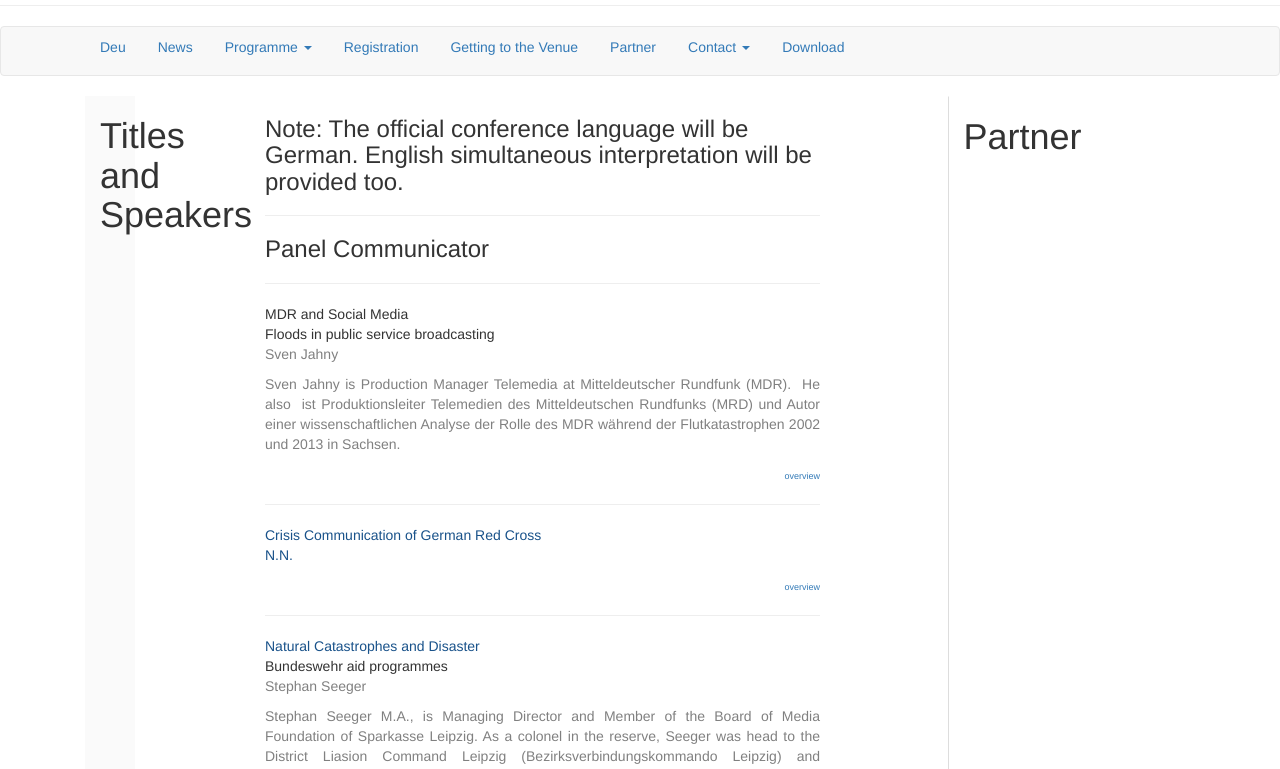
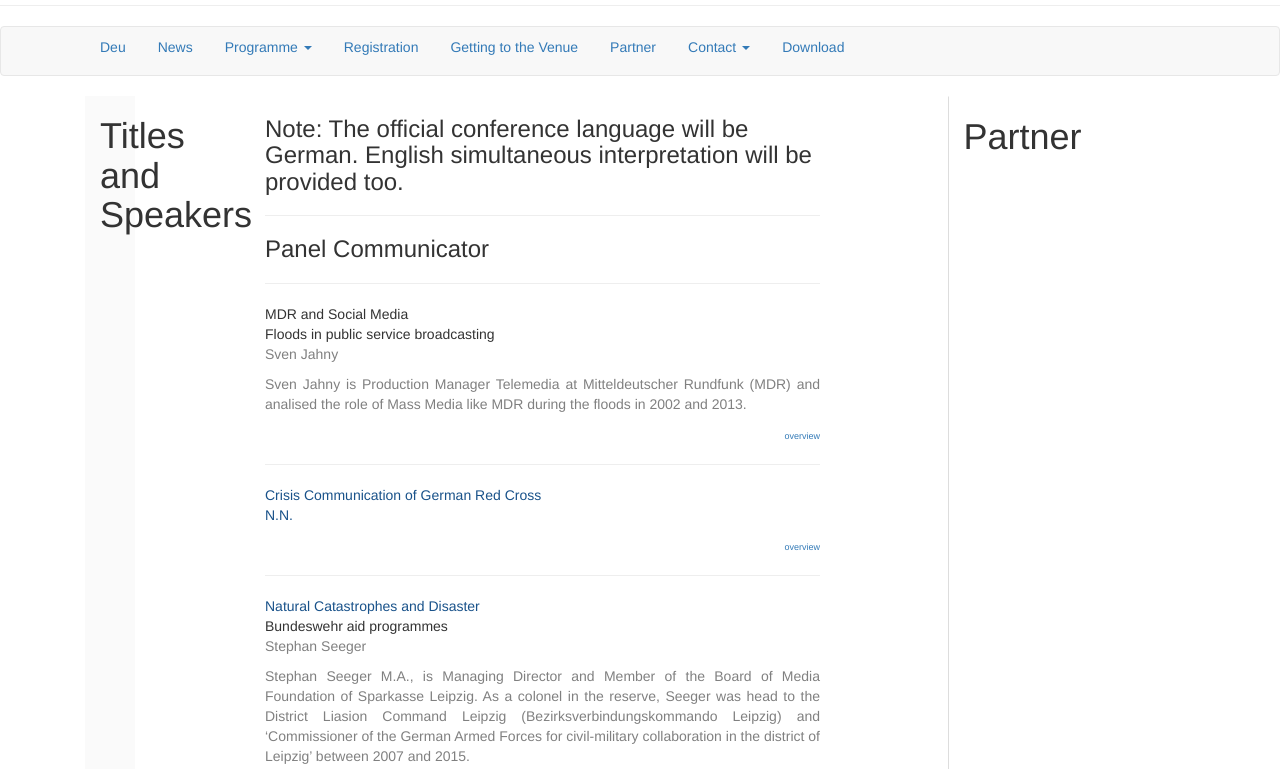
Before and after one commit to susedev/test, a Jekyll site: the page built from titles-and-speakers.html, in a window 1280 px wide and 900 px high, cut to the strip 131-900 px from the top of the window. Built offline with Jekyll 4.4.1, drawn with Linux system fonts in a browser that asks for light colours; nearby versions of some CDN libraries.

Commit message:
Edit from JekyllCMS

```diff
--- a/titles-and-speakers.html
+++ b/titles-and-speakers.html
@@ -12,7 +12,7 @@ language: en
 Floods in public service broadcasting<br />
 <span style="color:#808080;">Sven Jahny</span></p>
 
-<p style="text-align: justify;"><span style="color: #808080;">Sven Jahny is Production Manager Telemedia at Mitteldeutscher Rundfunk (MDR).&nbsp; He also&nbsp; ist Produktionsleiter Telemedien des Mitteldeutschen Rundfunks (MRD) und Autor einer wissenschaftlichen Analyse der Rolle des MDR w&auml;hrend der Flutkatastrophen 2002 und 2013 in Sachsen. </span></p>
+<p style="text-align: justify;"><span style="color: #808080;">Sven Jahny is Production Manager Telemedia at Mitteldeutscher Rundfunk (MDR) and analised the role of Mass Media like MDR during the floods in 2002 and 2013. &nbsp; </span></p>
 
 <p style="text-align: right;"><span style="color: #808080;"><span style="font-size: xx-small;"><a href="http://eijc.github.io/data/programme.html">overview</a></span> </span></p>
 
```
